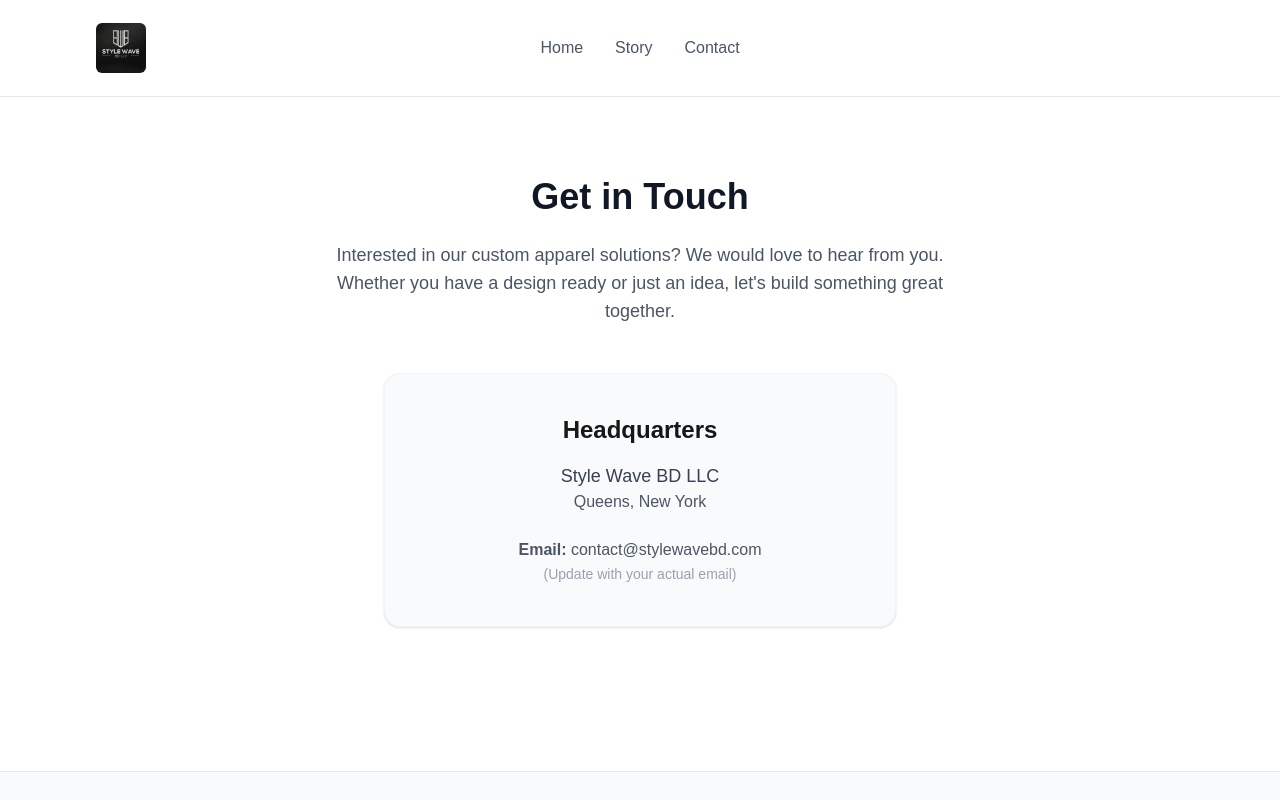
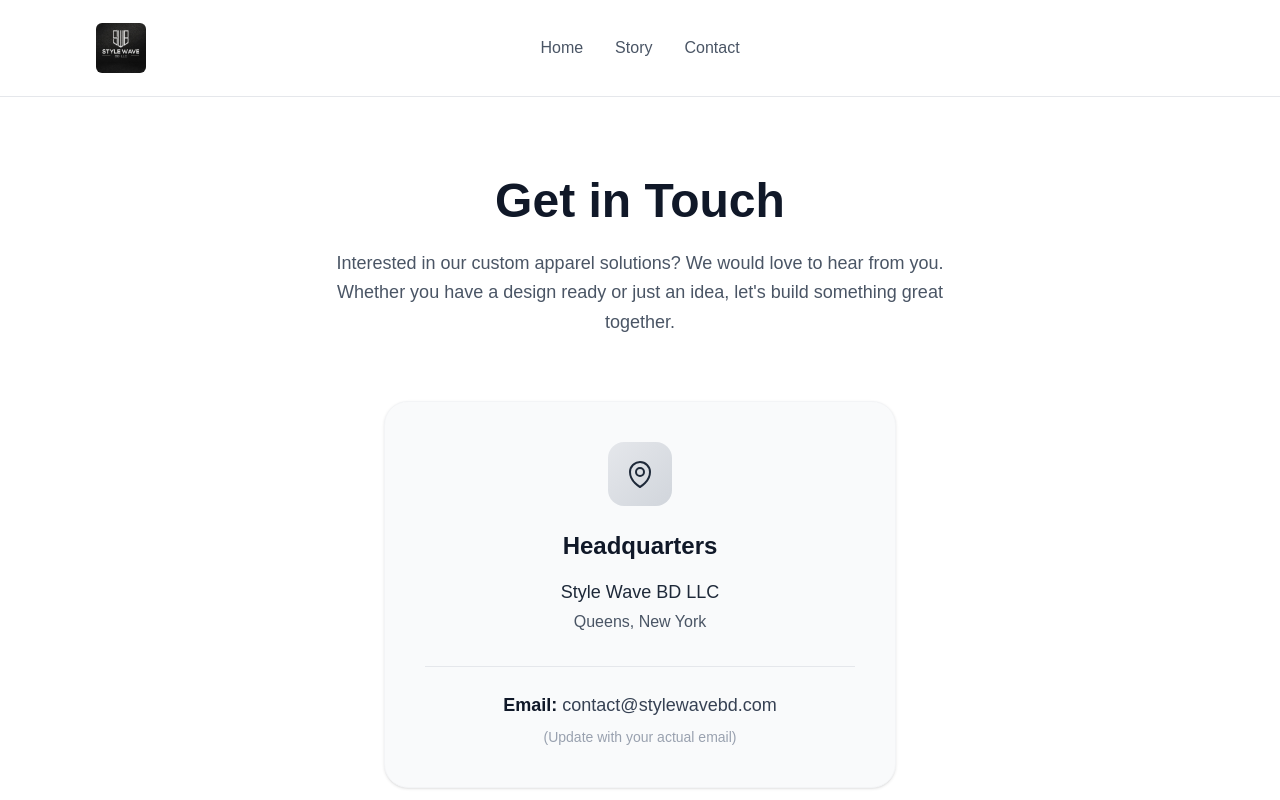
Before and after one commit to stylewavebdllc-maker/story-wave-bd-llc, a Next.js app: page /contact in a window 1280 px wide. Shown: the top 800 px of the page. Built offline with nearby package versions, Linux system fonts and the light colour scheme.

Commit message:
Enhanced Contact and Story pages with improved layout, dark mode support, and updated content for better user experience.a

```diff
--- a/src/app/contact/page.jsx
+++ b/src/app/contact/page.jsx
@@ -1,20 +1,44 @@
 export default function ContactPage() {
   return (
     <div className="max-w-4xl mx-auto px-4 sm:px-6 lg:px-8 py-20 text-center">
-      <h1 className="text-4xl font-bold mb-6 text-gray-900">Get in Touch</h1>
-      <p className="text-lg text-gray-600 mb-12 max-w-2xl mx-auto">
+
+      {/* Heading */}
+      <h1 className="text-4xl md:text-5xl font-bold mb-6 text-gray-900 dark:text-white">
+        Get in Touch
+      </h1>
+
+      {/* Subheading */}
+      <p className="text-lg text-gray-600 dark:text-gray-300 mb-16 max-w-2xl mx-auto leading-relaxed">
         Interested in our custom apparel solutions? We would love to hear from you.
         Whether you have a design ready or just an idea, let's build something great together.
       </p>
 
-      <div className="bg-gray-50 p-10 rounded-2xl border border-gray-100 max-w-lg mx-auto shadow-sm">
-        <h2 className="text-2xl font-semibold mb-4">Headquarters</h2>
-        <p className="text-gray-700 text-lg">Style Wave BD LLC</p>
-        <p className="text-gray-600">Queens, New York</p>
-        <p className="text-gray-600 mt-6">
-          <strong>Email:</strong> contact@stylewavebd.com <br/>
-          <span className="text-sm text-gray-400">(Update with your actual email)</span>
-        </p>
+      {/* Contact Card with Premium Hover & Dark Mode Effects */}
+      <div className="bg-gray-50 dark:bg-gray-800/50 p-10 rounded-3xl border border-gray-100 dark:border-gray-700/50 max-w-lg mx-auto shadow-sm dark:shadow-xl backdrop-blur-sm transition-all duration-300 hover:-translate-y-2 hover:shadow-lg dark:hover:shadow-gray-900/50 hover:border-gray-300 dark:hover:border-gray-600">
+
+        {/* Location Icon with Gradient Background */}
+        <div className="w-16 h-16 mx-auto mb-6 bg-gradient-to-br from-gray-200 to-gray-300 dark:from-gray-700 dark:to-gray-600 rounded-2xl flex items-center justify-center transform transition-transform hover:scale-110 duration-300">
+          <svg className="w-8 h-8 text-gray-800 dark:text-white" fill="none" viewBox="0 0 24 24" stroke="currentColor" strokeWidth="1.5">
+            <path strokeLinecap="round" strokeLinejoin="round" d="M15 10.5a3 3 0 1 1-6 0 3 3 0 0 1 6 0Z" />
+            <path strokeLinecap="round" strokeLinejoin="round" d="M19.5 10.5c0 7.142-7.5 11.25-7.5 11.25S4.5 17.642 4.5 10.5a7.5 7.5 0 1 1 15 0Z" />
+          </svg>
+        </div>
+
+        {/* Address Information */}
+        <h2 className="text-2xl font-bold mb-4 text-gray-900 dark:text-white">Headquarters</h2>
+        <p className="text-gray-800 dark:text-gray-200 text-lg font-medium mb-1">Style Wave BD LLC</p>
+        <p className="text-gray-600 dark:text-gray-400">Queens, New York</p>
+
+        {/* Divider & Email Section */}
+        <div className="mt-8 pt-6 border-t border-gray-200 dark:border-gray-700">
+          <p className="text-gray-700 dark:text-gray-300 text-lg">
+            <strong className="text-gray-900 dark:text-white font-semibold">Email:</strong> contact@stylewavebd.com
+          </p>
+          <span className="text-sm text-gray-400 dark:text-gray-500 mt-2 block">
+            (Update with your actual email)
+          </span>
+        </div>
+
       </div>
     </div>
   );
--- a/src/app/story/page.jsx
+++ b/src/app/story/page.jsx
@@ -5,8 +5,8 @@ export default function StoryPage() {
     <div className="max-w-5xl mx-auto px-4 sm:px-6 lg:px-8 py-20">
 
       <section>
-        {/* Gradient Text Heading */}
-        <h2 className="text-4xl md:text-5xl font-bold mb-12 text-center md:text-left bg-gradient-to-r from-gray-900 to-gray-400 bg-clip-text text-transparent pb-2">
+        {/* Gradient Text Heading (Dark Mode Supported) */}
+        <h2 className="text-4xl md:text-5xl font-bold mb-12 text-center md:text-left bg-gradient-to-r from-gray-900 to-gray-400 dark:from-white dark:to-gray-500 bg-clip-text text-transparent pb-2">
           Our Story
         </h2>
 
@@ -17,31 +17,40 @@ export default function StoryPage() {
           <div className="w-full md:w-1/3 flex justify-center shrink-0">
             <div className="relative">
               {/* Decorative Gradient Shadow behind the image */}
-              <div className="absolute inset-0 bg-gradient-to-tr from-gray-300 to-gray-100 rounded-2xl transform translate-x-4 translate-y-4 -z-10"></div>
+              <div className="absolute inset-0 bg-gradient-to-tr from-gray-300 to-gray-100 dark:from-gray-800 dark:to-gray-700 rounded-2xl transform translate-x-4 translate-y-4 -z-10"></div>
 
               <Image
                 src="/rifat-mohammad-yousuf.jpeg"
                 alt="Founder of Style Wave BD"
                 width={400}
                 height={400}
-                className="rounded-2xl shadow-xl object-cover w-full max-w-sm border border-white"
+                className="rounded-2xl shadow-xl object-cover w-full max-w-sm border border-white dark:border-gray-800"
               />
             </div>
           </div>
 
           {/* Text Section */}
-          <div className="w-full md:w-2/3 space-y-7 text-gray-700 leading-relaxed text-lg">
+          <div className="w-full md:w-2/3 space-y-7 text-gray-700 dark:text-gray-300 leading-relaxed text-lg">
 
             {/* Beautiful Quotation / Blockquote with subtle gradient */}
-            <blockquote className="relative p-8 bg-gradient-to-br from-gray-50 to-white border-l-4 border-gray-900 rounded-r-2xl shadow-sm">
-              {/* Decorative Quote Mark */}
-              <span className="absolute top-2 left-4 text-6xl text-gray-200 font-serif leading-none">
-                "
-              </span>
-              <p className="font-medium text-gray-900 text-xl italic relative z-10">
-                The foundation of Style Wave BD LLC is built on experience, consistency, and long‑term commitment to the apparel industry.
-              </p>
-            </blockquote>
+            {/* Beautiful Quotation / Blockquote matching the image style */}
+<blockquote className="relative p-8 md:p-10 bg-slate-900 dark:bg-gray-900 rounded-3xl shadow-[0_20px_40px_-15px_rgba(0,0,0,0.3)] dark:shadow-none">
+
+  {/* SVG Double Quote Icon (Like the image) */}
+  <svg
+    className="w-10 h-10 text-slate-700/80 mb-4"
+    fill="currentColor"
+    viewBox="0 0 24 24"
+  >
+    <path d="M14.017 18L14.017 10.609C14.017 4.905 17.748 1.039 23 0L23.995 2.151C21.563 3.068 20 5.789 20 8h4V18H14.017ZM0 18V10.609C0 4.905 3.748 1.039 9 0L9.996 2.151C7.563 3.068 6 5.789 6 8H9.983L9.983 18L0 18Z" transform="translate(0, 3)" />
+  </svg>
+
+  {/* Quotation Text */}
+  <p className="font-medium text-gray-100 text-lg md:text-xl italic leading-relaxed relative z-10">
+    The foundation of Style Wave BD LLC is built on experience, consistency, and long‑term commitment to the apparel industry.
+  </p>
+
+</blockquote>
 
             <p className="text-justify">
               The journey began in 2014, when Mr. Meer Musaddek Ali started his professional career as a custom apparel designer and developer on oDesk (now Upwork). Through years of hands‑on collaboration with global clients, he developed strong expertise in apparel design, technical development, and product execution. Alongside Upwork, he continued serving clients on platforms such as Fiverr and Freelancer, building trust through reliability, craftsmanship, and clear communication.
@@ -52,9 +61,9 @@ export default function StoryPage() {
             </p>
 
             {/* Highlighted text block with gradient background */}
-            <div className="p-6 bg-gradient-to-r from-gray-100 to-transparent rounded-xl border border-gray-100">
+            <div className="p-6 bg-gradient-to-r from-gray-100 to-transparent dark:from-gray-800/50 dark:to-transparent rounded-xl border border-gray-100 dark:border-gray-800">
               <p>
-                With steady growth, a dedicated and experienced team was formed, bringing together specialists in design, technical development, sampling, and manufacturing coordination. This evolution led to the formal establishment of <strong className="text-gray-900 font-bold">STYLE WAVE BD LLC</strong>, strengthening the company’s global presence and operational structure.
+                With steady growth, a dedicated and experienced team was formed, bringing together specialists in design, technical development, sampling, and manufacturing coordination. This evolution led to the formal establishment of <strong className="text-gray-900 dark:text-white font-bold">STYLE WAVE BD LLC</strong>, strengthening the company’s global presence and operational structure.
               </p>
             </div>
 
```
